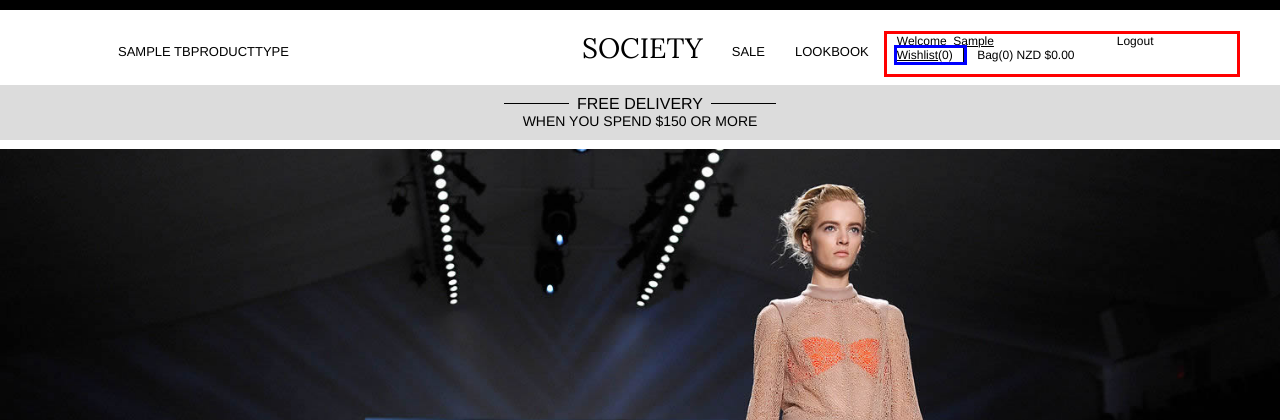
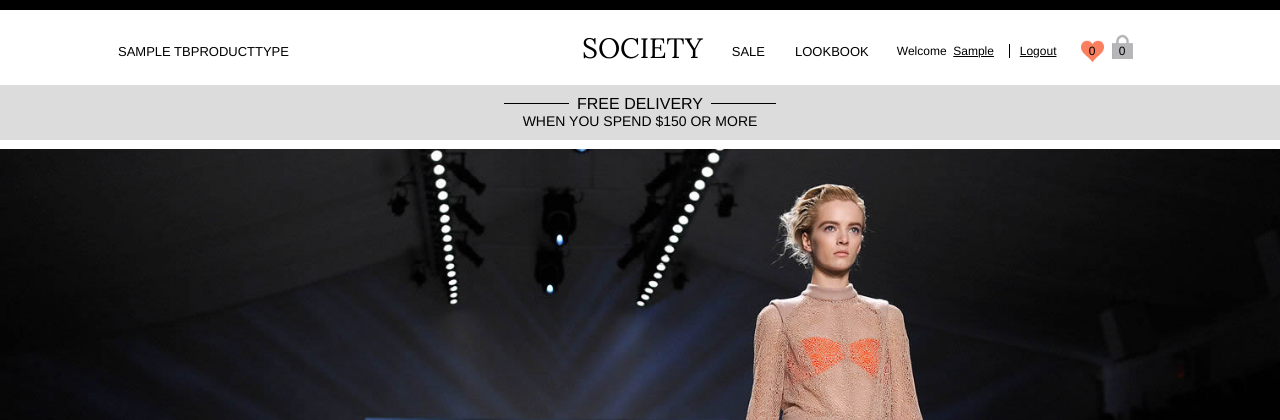
Before and after one commit to chelseathrupp/Shopping-Cart-MVC, a PHP site: page /index.php in a window 1280 px wide. Shown: the top 420 px of the page. Run offline with PHP 8.4, Linux system fonts and the light colour scheme; the visitor is signed in with stand-in values (Sample User, id 1); tables that the repository leaves empty or names only in its code hold one stand-in row (values such as "Sample post").

Commit message:
shopping bag complete

```diff
--- a/assets/style.css
+++ b/assets/style.css
@@ -129,7 +129,6 @@ body:before{
 	margin-left:0px;
 	font-family: helvetica;
 	font-size: 12px;
-	outline: red solid;
 }
 
 
@@ -152,12 +151,55 @@ body:before{
 	display: inline-block;
 	font-size: 11px;
 }*/
+
+#Bag{
+	background-image: url(images/shoppingbagicon.png);
+	background-repeat: no-repeat;
+	background-size: 25px, 25px;
+	width:10px;
+	float:left;
+	height:25px;
+}
+
+#Bag a{
+	line-height: 25px;
+	margin-top:5px;
+	margin-left:-1px;
+	text-decoration: none;
+	font-size: 12px;
+}
+
+#Bag:hover{
+	background-image: url(images/shoppingbagiconhover.png);
+}
+
+#Wishlist{
+	background-image: url(images/wishlisthover.png);
+	background-repeat: no-repeat;
+	background-size: 23px, 23px;
+	width:15px;
+	height:35px;
+	background-position: 1px, 3px;
+	margin-right:5px;
+}
+
+#Wishlist a{
+	line-height: 25px;
+	margin-top:5px;
+	margin-left:9px;
+	text-decoration: none;
+	font-size: 12px;
+}
+
+#Wishlist:hover{
+	background-image: url(images/wishlisthover2.png);
+}
+
 #customerBox #Wishlist{
 	display: inline-block;
+	float:left;
 	padding-right:10px;
 	margin-left:10px;
-	border-right: black 1px solid;
-	outline: blue solid;
 }
 
 #customerBox #Wishlist a{
@@ -187,13 +229,14 @@ body:before{
 }
 
 #customerBox #Welcome{
+	margin-top:10px;
 	padding-left:10px;
+	float:left;
 	padding-right:10px;
 	display: block;
-	float:left;
-	width:110px;
+	width:102px;
 	padding-right:10px;
-/*	outline: red solid;*/
+	border-right: 1px black solid;
 }
 
 #customerBox #Welcome a{
@@ -205,15 +248,35 @@ body:before{
 	display: inline-block;
 }
 
+#customerBox #Login{
+	margin-top:10px;
+	padding-left:10px;
+	float:left;
+	padding-right:10px;
+	display: block;
+	width:102px;
+	padding-right:10px;
+	border-right: 1px black solid;
+}
+
+#customerBox #Login a{
+	display: inline-block;
+	color: black;
+}
+
+#customerBox #Login p{
+	display: inline-block;
+}
+
 #customerBox #Logout{
+	margin-top:10px;
 	padding-left:10px;
 	padding-right:10px;
 	float:left;
-	width:160px;
+	width:40px;
 	padding-right:10px;
 /*	border-right: black 1px solid;*/
-/*	outline: red solid;*/
-	text-indent: 90px;
+
 }
 
 #customerBox #Logout a{
@@ -1087,7 +1150,7 @@ body:before{
 #shoppingBag #continueShopping{
 	position: absolute;
 	top:205px;
-	left:280px;
+	left:270px;
 }
 
 #shoppingBag #continueShopping a{
@@ -1108,10 +1171,11 @@ body:before{
 	text-align: center;
 	border-bottom: 1px #CFCFCF solid;;
 }
+
 #shoppingBag table{
 	float:left;
-	margin-top:100px;
-	margin-left:60px;
+	margin-top:80px;
+	margin-left:80px;
 }
 #shoppingBag table th{
 	border-bottom: 1px #CFCFCF solid;
@@ -1121,7 +1185,7 @@ body:before{
 }
 
 #shoppingBag table td{
-	padding:20px;
+	padding:16px;
 }
 #shoppingBag table img{
 	width:150px;
@@ -1151,13 +1215,20 @@ body:before{
 }
 
 #orderSummary{
+	position: absolute;
+	top:250px;
+	left:940px;
+	width:280px;
+
+/*	margin-top: 50px;
+	margin-left: 80px;*/
 }
 #orderSummary table{
 	float:left;
-	margin-top:50px;
+/*	margin-top:50px;*/
 	width:280px;
 	border: 1px solid #CFCFCF;
-	margin-left:80px;
+/*	margin-left:80px;*/
 }
 
 #orderSummary table th{
@@ -1184,6 +1255,8 @@ body:before{
 .productName{
 	font-weight: bolder;
 }
+
+
 
 #shoppingBag .wishlistIcon{
 	display:block;
@@ -1230,7 +1303,6 @@ body:before{
 	padding:10px;
 	background-color: #f17056;
 	float:left;
-	margin-left:80px;
 	margin-top:16px;
 	text-decoration: none;
 	font-family: helvetica;
--- a/includes/header.php
+++ b/includes/header.php
@@ -48,19 +48,19 @@
 					$oLoginCustomer = new Customer();
 					$oLoginCustomer->load($_SESSION["CustomerID"]);
 
-					echo '<div id="Welcome"<p> Welcome &nbsp;</p><a class="login" href="login.php">'.$oLoginCustomer->FirstName.'</a></div>
-						<div id="Logout"<a href="logout.php">Logout</a></div>
-						<div id="Wishlist"><a href="#">Wishlist</a><p>(0)</p></div>
-						<div id="Bag"<a href="#">Bag</a><p>(0) NZD $0.00</p></div>';
+					echo '<div id="Welcome"><p> Welcome &nbsp;</p><a class="login" href="login.php">'.$oLoginCustomer->FirstName.'</a></div>
+						<div id="Logout"><a href="logout.php">Logout</a></div>
+						<div id="Wishlist"><a href="#">0</a><p></p></div>
+						<div id="Bag"><a href="#">0</a><p></p></div>
+						';
 
 
 
 				}else{
-					echo '<ul>
-						<li><a class="login" href="login.php">Login</a></li>
-						<li><a href="#">Wishlist</a><p>(0)</p></li>
-						<li><a href="#">Bag</a><p>(0) NZD $0.00</p></li>
-					</ul>';
+					echo '<div id="Login"><a href="login.php">Login</a></div>
+						<div id="Wishlist"><a href="#">0</a><p></p></div>
+						<div id="Bag"><a href="#">0</a><p></p></div>';
+
 				}
 
 				?>
--- a/includes/model_product.php
+++ b/includes/model_product.php
@@ -76,6 +76,12 @@ require_once("connection.php");
 		break;
 		case "Description":
 		return $this->sDescription;
+		break;
+		case "Colour":
+		return $this->sColour;
+		break;
+		case "Style":
+		return $this->sStyle;
 		break;
 		case "Price":
 		return $this->fPrice;
--- a/index.php
+++ b/index.php
@@ -5,10 +5,14 @@ require_once("includes/view.php");
 require_once("includes/model_collection.php");
 require_once("includes/model_product.php");
 require_once("includes/model_customer.php");
+require_once("includes/model_cart.php");
 
 
 session_start();
 
+$oCart = new Cart();
+
+$_SESSION["Cart"] = $oCart;
 
 $oView = new View();
 $oCollection = new Collection();
--- a/login.php
+++ b/login.php
@@ -5,6 +5,7 @@ require_once("includes/model_collection.php");
 require_once("includes/model_product.php");
 require_once("includes/model_producttype.php");
 require_once("includes/model_customer.php");
+require_once("includes/model_cart.php");
 require_once("includes/form.php");
 
 require_once("includes/view.php");
@@ -42,6 +43,10 @@ $oForm = new Form();
 			}else{
 
 				$_SESSION["CustomerID"] = $oCustomer->CustomerID;
+
+				// $oCart = new Cart();
+
+				// $_SESSION["Cart"] = $oCart;
 
 				header("Location:index.php");
 				exit;
```
Also changed, not shown: addtocart.php (added, +18 -0 lines), cart.php (+11 -5 lines), includes/view.php (+102 -1 lines), logout.php (added, +7 -0 lines), removefromcart.php (added, +18 -0 lines), assets/images/shoppingbagicon.png (added), assets/images/shoppingbagiconhover.png (added), assets/images/wishlisthover2.png (added), 2 other files.
